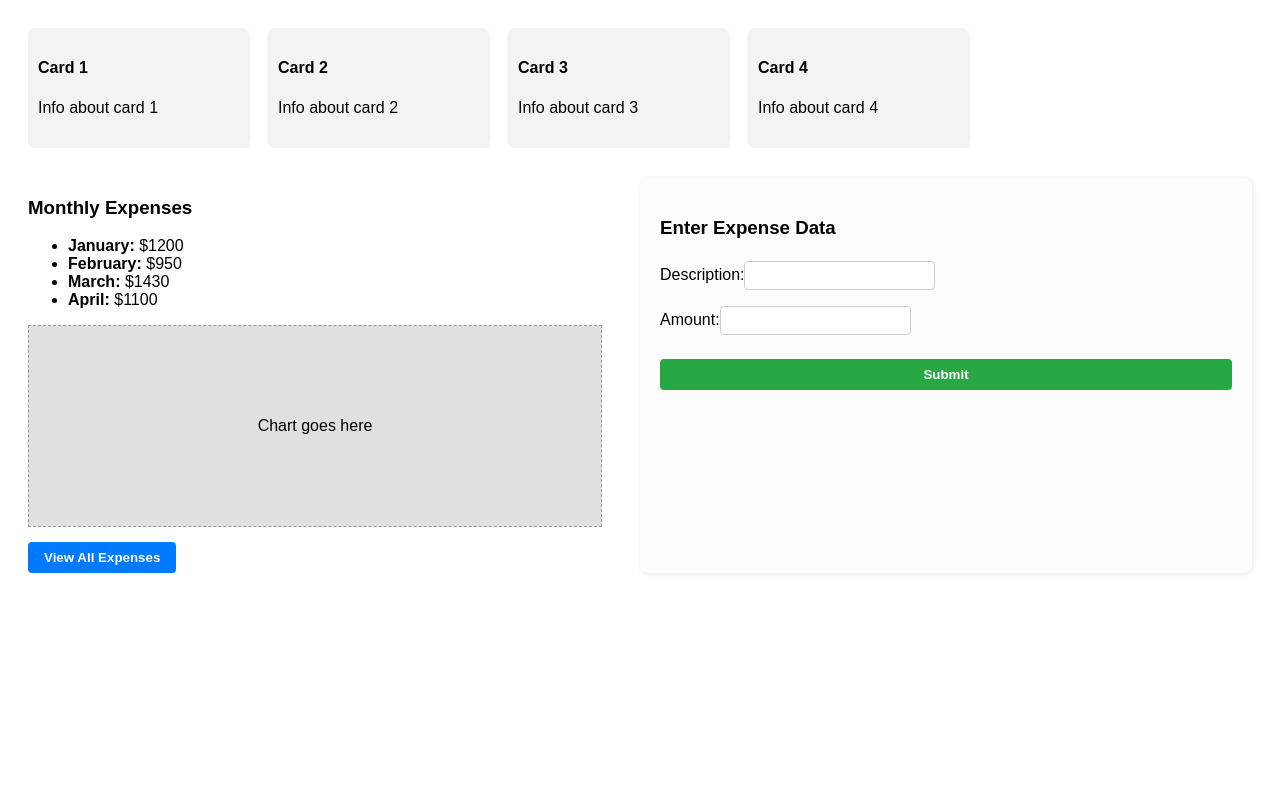
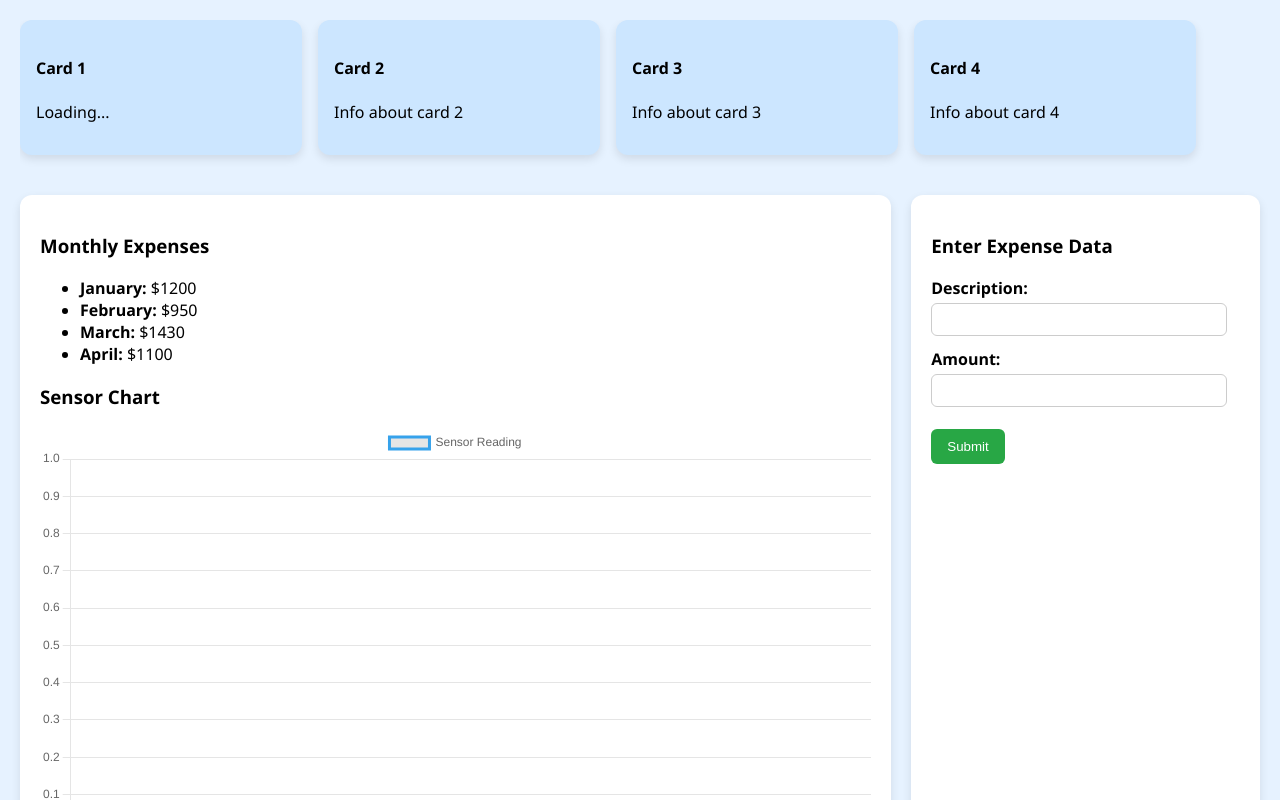
Before and after one commit to OniasC/ei_finance, a React (Create React App) app in the folder frontend/: page / in a window 1280 px wide. Shown: the top 800 px of the page. Built offline with nearby package versions, Linux system fonts and the light colour scheme; no server answers.

Commit message:
changes plot to be mock data from python be, not js mock. improves styling of website. fixes cards

```diff
--- a/frontend/src/Dashboard.css
+++ b/frontend/src/Dashboard.css
@@ -1,95 +1,111 @@
+body {
+  margin: 0;
+  font-family: 'Segoe UI', sans-serif;
+  background-color: #e6f2ff; /* light blue background */
+}
+
 .dashboard-container {
-  font-family: Arial, sans-serif;
   padding: 20px;
 }
 
 .card-slider {
+  display: flex;
   overflow-x: auto;
-  white-space: nowrap;
-  margin-bottom: 30px;
+  gap: 16px;
+  padding-bottom: 20px;
+  margin-bottom: 20px;
 }
 
 .card {
-  display: inline-block;
-  width: 200px;
-  height: 100px;
-  margin-right: 20px;
-  background-color: #f3f3f3;
-  padding: 10px;
-  border-radius: 8px;
-  box-shadow: 1px 1px 4px rgba(0,0,0,0.1);
+  flex: 0 0 auto;
+  width: 250px;
+  background-color: #cce6ff; /* stronger light blue */
+  border-radius: 12px;
+  box-shadow: 0 4px 10px rgba(0, 0, 0, 0.1);
+  padding: 16px;
+  transition: transform 0.2s ease-in-out;
+}
+
+.card:hover {
+  transform: scale(1.02);
 }
 
 .main-section {
   display: flex;
-  gap: 40px;
+  justify-content: space-between;
+  gap: 20px;
+}
+
+:root {
+    --section-width: 70%;
 }
 
 .chart-section {
-  flex: 1;
+    background-color: #ffffff;
+    padding: 20px;
+    border-radius: 12px;
+    box-shadow: 0 4px 10px rgba(0, 0, 0, 0.1);
+    width: var(--section-width);
+}
+
+.form-section {
+    background-color: #ffffff;
+    padding: 20px;
+    border-radius: 12px;
+    box-shadow: 0 4px 10px rgba(0, 0, 0, 0.1);
+    width: calc(100% - var(--section-width) - 4%);
 }
 
 .chart-placeholder {
-  width: 100%;
   height: 200px;
-  background-color: #e0e0e0;
-  border: 1px dashed #999;
+  background-color: #f0f8ff;
+  border-radius: 8px;
   display: flex;
+  justify-content: center;
   align-items: center;
-  justify-content: center;
-  margin-top: 10px;
+  color: #888;
+  margin: 16px 0;
 }
 
 .view-all-button {
-  margin-top: 15px;
-  padding: 8px 16px;
-  background-color: #007BFF;
+  background-color: #007bff;
+  color: white;
   border: none;
-  color: white;
+  padding: 12px 20px;
+  border-radius: 8px;
+  cursor: pointer;
   font-weight: bold;
-  border-radius: 4px;
-  cursor: pointer;
 }
 
 .view-all-button:hover {
   background-color: #0056b3;
 }
 
-.form-section {
-  flex: 1;
-  background-color: #fdfdfd;
-  padding: 20px;
-  border-radius: 8px;
-  box-shadow: 1px 1px 5px rgba(0,0,0,0.1);
+form label {
+  display: block;
+  margin-bottom: 12px;
+  font-weight: 600;
 }
 
-.form-section form {
-  display: flex;
-  flex-direction: column;
-}
-
-.form-section label {
-  margin-bottom: 12px;
-}
-
-.form-section input {
+input[type="text"],
+input[type="number"] {
+  width: 90%;
+  padding: 8px;
   margin-top: 4px;
-  padding: 6px;
-  border-radius: 4px;
+  border-radius: 6px;
   border: 1px solid #ccc;
 }
 
-.form-section button {
-  margin-top: 12px;
-  padding: 8px;
+form button {
+  margin-top: 10px;
   background-color: #28a745;
   color: white;
-  font-weight: bold;
+  padding: 10px 16px;
   border: none;
-  border-radius: 4px;
+  border-radius: 6px;
   cursor: pointer;
 }
 
-.form-section button:hover {
-  background-color: #1e7e34;
+form button:hover {
+  background-color: #218838;
 }
--- a/frontend/src/Dashboard.js
+++ b/frontend/src/Dashboard.js
@@ -1,5 +1,18 @@
-import React from "react";
-import "./Dashboard.css"; // Import the CSS file
+import React, { useEffect, useState } from "react";
+import { Line } from "react-chartjs-2";
+import {
+  Chart as ChartJS,
+  LineElement,
+  PointElement,
+  LinearScale,
+  CategoryScale,
+  Tooltip,
+  Legend,
+} from "chart.js";
+import "./Dashboard.css";
+import ExpenseCard from "./ExpenseCard"; // Adjust path if needed
+
+ChartJS.register(LineElement, PointElement, LinearScale, CategoryScale, Tooltip, Legend);
 
 const Dashboard = () => {
   const mockData = [
@@ -9,11 +22,48 @@ const Dashboard = () => {
     { month: "April", expenses: 1100 },
   ];
 
+  const [xData, setXData] = useState([]);
+  const [yData, setYData] = useState([]);
+  const [startX, setStartX] = useState(0);
+  const [endX, setEndX] = useState(20);
+
+  const fetchChartData = async () => {
+    try {
+      const res = await fetch(`http://localhost:5000/chart-data?start_x=${startX}&end_x=${endX}`);
+      const data = await res.json();
+      setXData(data.x);
+      setYData(data.y);
+    } catch (error) {
+      console.error("Failed to fetch chart data:", error);
+    }
+  };
+
+  useEffect(() => {
+    fetchChartData();
+  }, [startX, endX]);
+
+  const chartData = {
+    labels: xData,
+    datasets: [
+      {
+        label: "Sensor Reading",
+        data: yData,
+        fill: false,
+        borderColor: "rgba(54, 162, 235, 1)",
+        tension: 0.1,
+      },
+    ],
+  };
+
   return (
     <div className="dashboard-container">
       {/* Horizontal scroll of cards */}
       <div className="card-slider">
-        {[1, 2, 3, 4].map((i) => (
+        {/* First card shows Python backend data */}
+        <ExpenseCard />
+
+        {/* Other mock cards */}
+        {[2, 3, 4].map((i) => (
           <div key={i} className="card">
             <h4>Card {i}</h4>
             <p>Info about card {i}</p>
@@ -34,8 +84,27 @@ const Dashboard = () => {
             ))}
           </ul>
 
-          <div className="chart-placeholder">
-            <p>Chart goes here</p>
+          <div className="chart-section_2">
+          <h3>Sensor Chart</h3>
+          <Line data={chartData} />
+          <div style={{ marginTop: "10px" }}>
+            <label>
+              Start X:
+              <input
+                type="number"
+                value={startX}
+                onChange={(e) => setStartX(Number(e.target.value))}
+              />
+            </label>
+            <label style={{ marginLeft: "10px" }}>
+              End X:
+              <input
+                type="number"
+                value={endX}
+                onChange={(e) => setEndX(Number(e.target.value))}
+              />
+            </label>
+          </div>
           </div>
 
           <button className="view-all-button">View All Expenses</button>
--- a/frontend/src/ExpenseCard.jsx
+++ b/frontend/src/ExpenseCard.jsx
@@ -11,17 +11,9 @@ function ExpenseCard() {
   }, []);
 
   return (
-    <div style={{
-      border: "1px solid #ccc",
-      borderRadius: "10px",
-      padding: "20px",
-      width: "300px",
-      boxShadow: "0 0 10px rgba(0,0,0,0.1)"
-    }}>
-      <h3>Total Expenses</h3>
-      <p style={{ fontSize: "24px", color: "#2c3e50" }}>
-        {total !== null ? `$${total.toFixed(2)}` : "Loading..."}
-      </p>
+    <div className="card">
+        <h4>Card 1</h4>
+        <p>{total !== null ? `$${total.toFixed(2)}` : "Loading..."}</p>
     </div>
   );
 }
```
Also changed, not shown: 2 other files (tests, documents, lock files or other folders).
